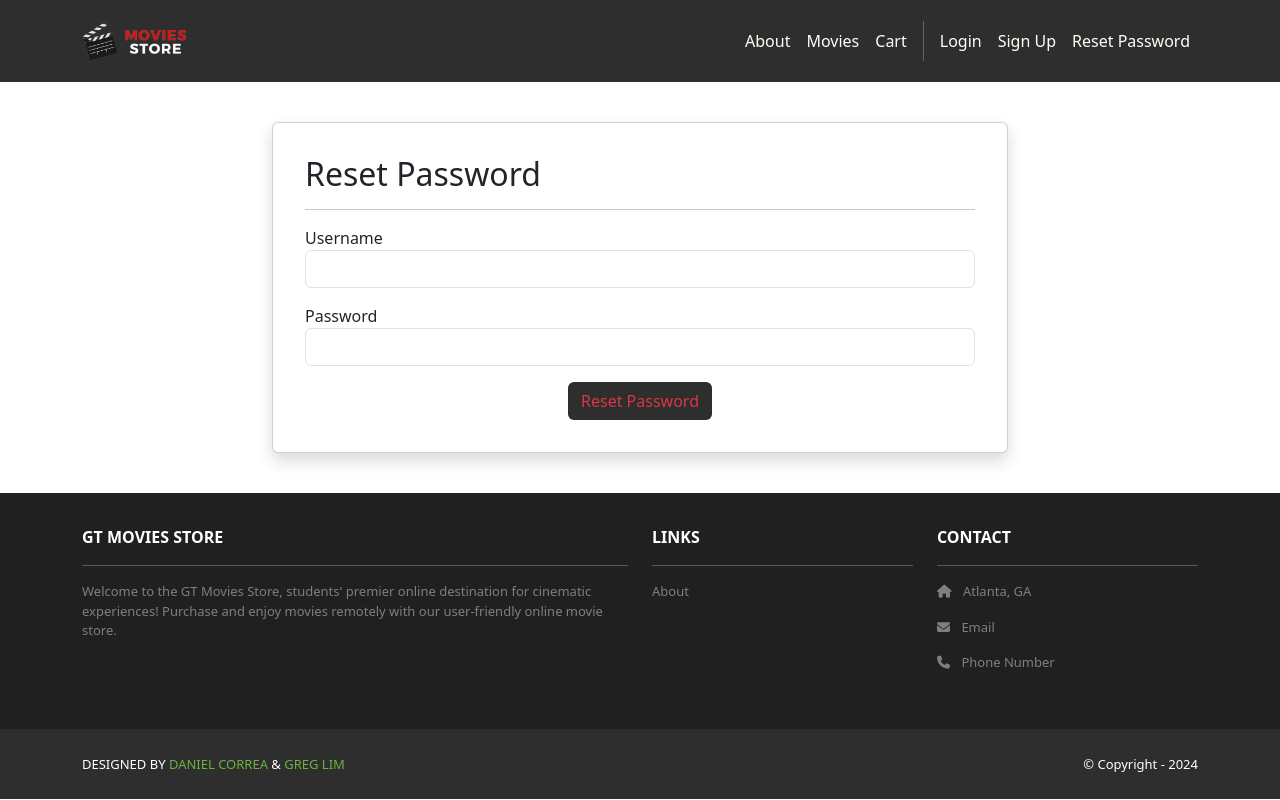
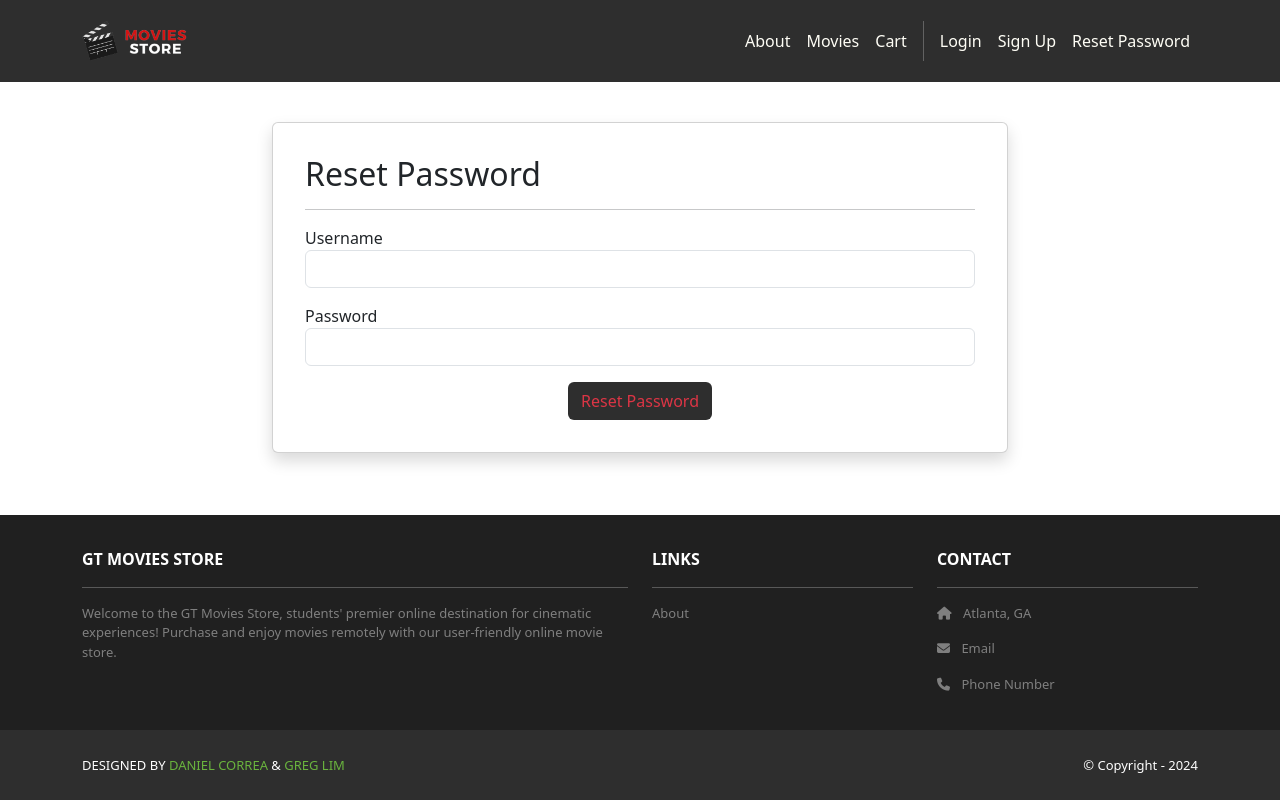
Before and after one commit to shailenamin/GTMoviesStore, a Django app: page /accounts/resetPassword in a window 1280 px wide. Run offline with Django 5.2, Linux system fonts and the light colour scheme; some libraries are stand-ins or nearby versions.

Commit message:
Footer fix (The other wasn't working for me)

```diff
--- a/GTMoviesStore/static/css/style.css
+++ b/GTMoviesStore/static/css/style.css
@@ -1,3 +1,10 @@
+html, body {
+  height: 100%;
+  margin: 0;
+  display: flex;
+  flex-direction: column;
+}
+
 .bg-index{
   background: url("/static/img/background.jpg") no-repeat fixed;
   background-size: 100% auto;
@@ -11,8 +18,21 @@
   background-color: #2E2E2E !important;
 }
 
+.container {
+  flex: 1;
+}
+
+.main-content {
+  flex: 1;
+}
+
 .ms-footer {
   background-color: #202020;
+  position: relative;
+  bottom: 0;
+  left: 0;
+  right: 0;
+  margin-bottom: 50px;
 }
 
 .ms-footer p {
@@ -23,6 +43,13 @@
 .ms-footer a:hover {
   color: #6ab43e;
   text-decoration: none;
+}
+
+.ms-footer-bottom {
+  position: fixed;
+  bottom: 0;
+  left: 0;
+  right: 0;
 }
 
 .ms-footer-bottom span{
--- a/GTMoviesStore/templates/base.html
+++ b/GTMoviesStore/templates/base.html
@@ -42,7 +42,7 @@
     </nav>
     <!-- Header -->
 
-    <div>
+    <div class="main-content">
       {% block content %}
       {% endblock content %}
     </div>
```
Also changed, not shown: db.sqlite3.
